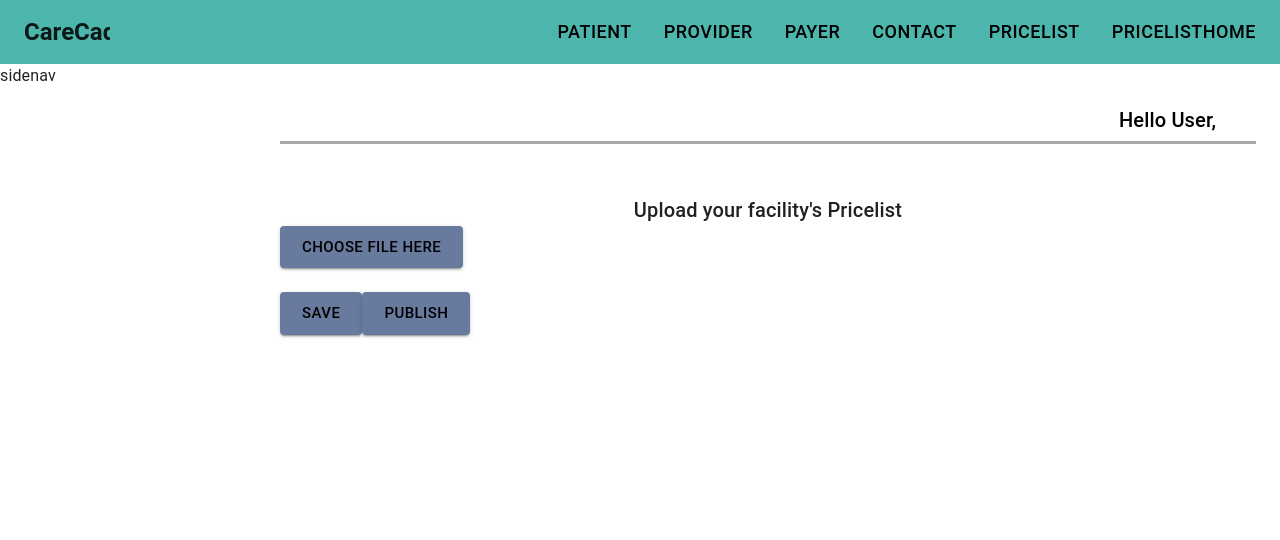
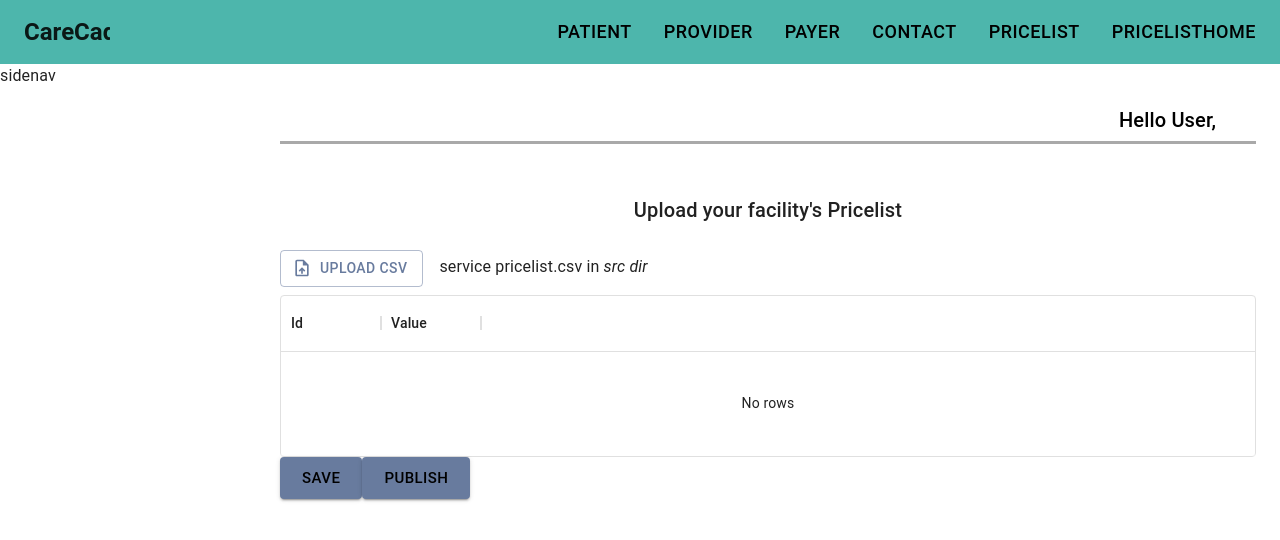
Before and after one commit to MeiiporulTrainingSite/carecadet_project, a React (Create React App) app in the folder carecadet/: page /pricelisthome in a window 1280 px wide. Shown: the top 540 px of the page. Built offline with nearby package versions, Linux system fonts and the light colour scheme.

Commit message:
pricelist

```diff
--- a/carecadet/src/Components/Buttoncomp.tsx
+++ b/carecadet/src/Components/Buttoncomp.tsx
@@ -7,6 +7,8 @@ type:"button" | "submit" | "reset"
 fullWidth?: boolean;
 variant?: "text" | "outlined" | "contained" ;
 color?: "inherit" | "primary" | "secondary" | "success" | "error" | "info" | "warning" ;
+onClick?:React.MouseEventHandler<HTMLButtonElement> | undefined
+sx?:any
 children:React.ReactNode;
 }
 
@@ -19,6 +21,8 @@ export function Buttoncomponent (props: IAppProps) {
           fullWidth={props.fullWidth}
           variant={props.variant}
           color={props.color}
+          onClick={props.onClick}
+          sx={props.sx}
           >
             {props.children}
         </Button>
--- a/carecadet/src/Pages/Pricelisthome.tsx
+++ b/carecadet/src/Pages/Pricelisthome.tsx
@@ -1,24 +1,96 @@
 import * as React from "react";
-import { Grid, Typography, Button, Paper,Box,Container } from "@mui/material";
+import { useState } from "react";
+import { Grid, Typography, Button, Paper, Box, Container } from "@mui/material";
 import axios from "axios";
-import { Buttoncomponent } from "../Components/Buttoncomp"
+import { Buttoncomponent } from "../Components/Buttoncomp";
+import { ChangeEvent } from "react";
 
-interface Props {
-  SlNo:number;
-  ServiceCode : string | number;
-  DiagnosisTestorServiceName : string | number;
-  OrganisationPrices:string | number;
-  Facility1Prices ?: string | number;
-  Facility2Prices ?: string | number;
-  Facility3Prices ?: string | number;
-  children:React.ReactNode;
+import { DataGrid } from "@mui/x-data-grid";
+import UploadFileIcon from "@mui/icons-material/UploadFile";
+import { parse } from "csv-parse/browser/esm/sync";
 
+type cvsItem = {
+  id: string;
+  value: string;
+};
+
+const columns = [
+  {
+    field: "id",
+    headerName: "Id",
+  },
+  {
+    field: "value",
+    headerName: "Value",
+  },
+];
+
+export default function Pricelisthome() {
+  const [csvData, setCsvData] = useState<cvsItem[]>([]);
+  const [filename, setFilename] = useState("");
+
+  function csvJSON(csv: any) {
+    console.log("csvdata");
+    var lines = csv.split("\r\n");
+
+    var result = [];
+
+    var headers = lines[0].split(",");
+
+    for (var i = 1; i < lines.length; i++) {
+      var obj: any = {};
+      var currentline = lines[i].split(",");
+
+      for (var j = 0; j < headers.length; j++) {
+        obj[headers[j]] = currentline[j];
       }
 
-// const Pricelisthome: React.FC<Props> = (props) =>{
-  function Pricelisthome(){
+      result.push(obj);
+    }
+    setCsvData(result);
+    //return result; //JavaScript object
+    return JSON.stringify(result); //JSON
+  }
 
-  return(
+  const handleFileUpload = async (e: ChangeEvent<HTMLInputElement>) => {
+    if (!e.target.files) {
+      return;
+    }
+    const file = e.target.files[0];
+    const { name } = file;
+    setFilename(name);
+
+    const reader = new FileReader();
+    let j: any = [];
+    reader.onload = () => {
+      let text: any = reader.result;
+      // alert(JSON.stringify(text))
+      // console.log('CSV: ', text.substring(0, 100) + '...');
+
+      //convert text to json here
+      csvJSON(text);
+    };
+    // reader.onload = (evt) => {
+    //   if (!evt?.target?.result) {
+    //     return;
+    //   }
+    //   const { result } = evt.target;
+    // alert(JSON.stringify(result))
+    //   const records = parse(result as any, {
+    //     columns: ["id", "value"],
+    //     delimiter: ";",
+    //     trim: true,
+    //     skip_empty_lines: true
+    //   });
+
+    // };
+    reader.readAsBinaryString(file);
+    // reader.readAsText(file);
+
+    console.log(csvData);
+  };
+
+  return (
     <>
       <Container
       //   sx={{
@@ -29,7 +101,14 @@ interface Props {
       //     alignItems: "center",
       //   }}
       >
-      <Typography variant="h6" textAlign={"right"} justifyItems={"right"} sx={{ color: "Black" }} margin={"40px"} marginBottom={"5px"}>
+        <Typography
+          variant="h6"
+          textAlign={"right"}
+          justifyItems={"right"}
+          sx={{ color: "Black" }}
+          margin={"40px"}
+          marginBottom={"5px"}
+        >
           Hello User,
         </Typography>
         <div
@@ -39,58 +118,56 @@ interface Props {
             backgroundColor: "darkgray",
           }}
         />
-
-    <Typography   variant="h6"
-
+        <Typography
+          variant="h6"
           sx={{
-
             display: "flex",
             flexDirection: "column",
             justifyContent: "center",
             alignItems: "center",
-        marginTop:"50px"
+            marginTop: "50px",
           }}
         >
           Upload your facility's Pricelist
         </Typography>
-
-
+        <br></br>
+        <Button
+          component="label"
+          variant="outlined"
+          startIcon={<UploadFileIcon />}
+          sx={{ marginRight: "1rem" }}
+        >
+          Upload CSV
+          <input type="file" accept=".csv" hidden onChange={handleFileUpload} />
+        </Button>
+        service pricelist.csv in <i>src dir</i>
+        <Box>{filename}</Box>
+        <DataGrid
+          autoHeight
+          rows={csvData}
+          columns={columns}
+          hideFooter
+          sx={{ mt: 1 }}
+        />
         <Buttoncomponent
           type="submit"
           variant="contained"
           size="large"
           color="primary"
-           margin="100px"
-
-              > Choose file here</Buttoncomponent>
-
-
-
-
-        <br />
-        <br />
-        <Buttoncomponent    type="submit"
-          variant="contained"
-          size="large"
-          color="primary"
-         margin="100px"
         >
           Save
         </Buttoncomponent>
-
         <Buttoncomponent
           type="submit"
           variant="contained"
           size="large"
           color="primary"
-       margin="100px"
+
           // onClick={onSubmit}
         >
           Publish
         </Buttoncomponent>
       </Container>
     </>
-  )
-
+  );
 }
-export default Pricelisthome;
--- a/carecadet/src/Pages/pricelist.tsx
+++ b/carecadet/src/Pages/pricelist.tsx
@@ -11,7 +11,7 @@ import {
 } from "@mui/material";
 // import useStyles from "./style";
 import { Buttoncomponent } from "../Components/Buttoncomp"
-import Pricelisthome from "./Pricelisthome"
+
 
 interface props {
     textalign : string
@@ -85,8 +85,9 @@ function Pricelist() {
           type="submit"
           variant="contained"
           size="large"
+
           color="primary"
-         margin="100px"
+
         onClick={navigateToupload}
       >
         Upload Price List
@@ -130,7 +131,7 @@ function Pricelist() {
       variant="contained"
       size="large"
       color="primary"
-     margin="100px"
+
         // className={classes.button}
         // sx={{ mt: 5 }}
       >
--- a/package.json
+++ /dev/null
@@ -1,6 +0,0 @@
-{
-  "dependencies": {
-    "csv-parse": "^5.3.2",
-    "react-file-reader": "^1.1.4"
-  }
-}
```
Also changed, not shown: carecadet/package.json (+8 -0 lines), 2 other files (tests, documents, lock files or other folders). Lines whose indentation alone changed are shown as unchanged.
